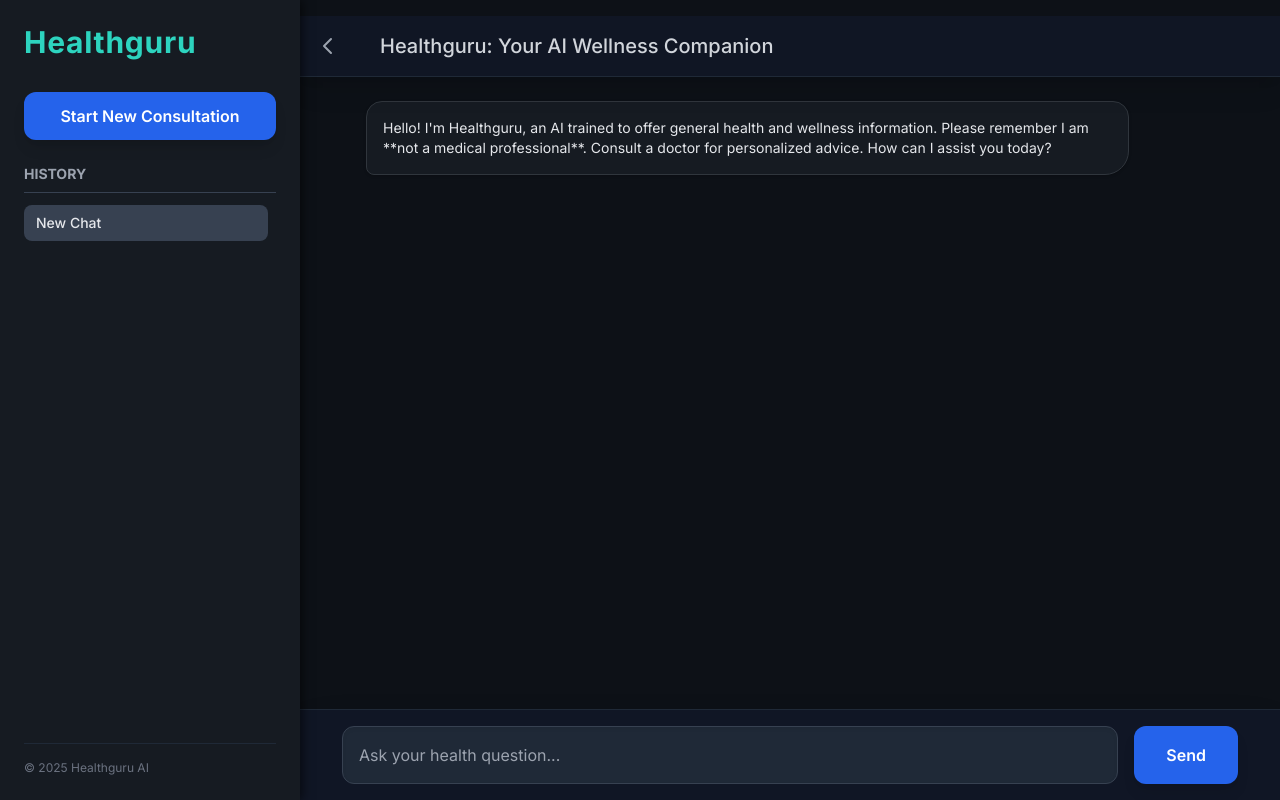
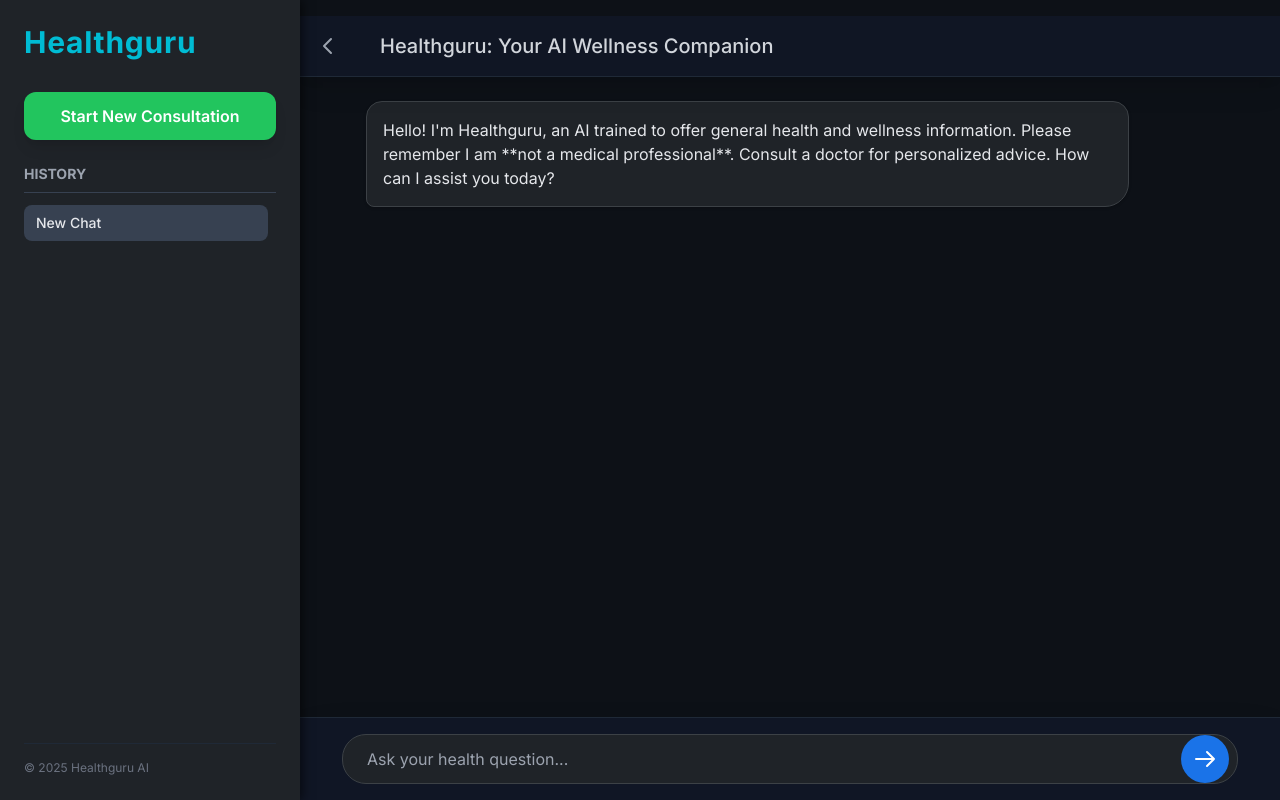
Before and after one commit to Zephieeeeee/Healthguru, a Flask app: page / in a window 1280 px wide. Run offline with Flask 3, Linux system fonts and the light colour scheme; some libraries are stand-ins or nearby versions.

```diff
--- a/templates/index.html
+++ b/templates/index.html
@@ -15,14 +15,15 @@
     <style>
         /* Define color variables for easy theming */
         :root {
-            --color-primary: #2563eb; /* Indigo-600 */
-            --color-secondary: #2dd4bf; /* Teal-400 */
+            --color-primary: #1a73e8; /* Blue for primary action */
+            --color-secondary: #00bcd4; /* Cyan/Teal for accents */
             --color-bg-dark: #0d1117;
-            --color-bg-sidebar: #161b22;
-            --color-bg-ai: #161b22;
-            --color-bg-user: #1f2937;
+            --color-bg-sidebar: #1f2328; /* Slightly lighter sidebar for better contrast */
+            --color-bg-ai: #1f2328;
+            --color-bg-user: #354152;
             --color-text-light: #e5e7eb;
-            --color-border: #30363d;
+            --color-border: #3c4146;
+            --color-input-border-focus: #1a73e8; /* Blue focus color */
         }
 
         body {
@@ -34,7 +35,7 @@
 
         /* Utility classes based on variables */
         .accent-bg { background-color: var(--color-primary); }
-        .accent-bg:hover { background-color: #1d4ed8; } /* Indigo-700 equivalent */
+        .accent-bg:hover { background-color: #1562c5; }
         .accent-text { color: var(--color-secondary); }
 
         /* Message Bubbles - Refined Contrast and Shapes */
@@ -86,6 +87,45 @@
             #history-sidebar.active { transform: translateX(0); }
             #main-content { margin-left: 0; }
         }
+
+        /* New Modern Input Styling */
+        #input-container {
+            background-color: var(--color-bg-ai);
+            border: 1px solid var(--color-border);
+            border-radius: 1.5rem; /* Rounded pill shape */
+            transition: box-shadow 0.3s ease-in-out;
+        }
+
+        #input-container:focus-within {
+            /* Mimic the subtle focus ring of Gemini */
+            border-color: var(--color-input-border-focus);
+            box-shadow: 0 0 0 4px rgba(26, 115, 232, 0.3), 0 1px 3px rgba(0,0,0,0.3);
+        }
+
+        #user-input {
+            background-color: transparent;
+            border: none;
+            padding: 0.75rem 1.5rem; /* Tweak padding for better feel */
+            outline: none;
+            color: var(--color-text-light);
+        }
+
+        #send-button {
+            background-color: var(--color-primary);
+            border-radius: 50%; /* Make button circular */
+            width: 3rem;
+            height: 3rem;
+            display: flex;
+            align-items: center;
+            justify-content: center;
+            margin-right: 0.5rem;
+        }
+
+        #send-button:disabled {
+            background-color: #3b82f6; /* Lighter blue for disabled state */
+            opacity: 0.5;
+            cursor: not-allowed;
+        }
     </style>
 </head>
 <body id="body-container">
@@ -96,7 +136,7 @@
         <h1 class="text-3xl font-bold accent-text mb-8 tracking-wide">Healthguru</h1>
 
         <!-- New Chat Button -->
-        <a href="/new_chat" class="w-full text-center accent-bg text-white font-semibold py-3 px-4 rounded-xl shadow-lg mb-6 transition duration-150 ease-in-out transform hover:scale-[1.01]">
+        <a href="/new_chat" class="w-full text-center bg-green-500 hover:bg-green-600 text-white font-semibold py-3 px-4 rounded-xl shadow-lg mb-6 transition duration-150 ease-in-out transform hover:scale-[1.01]">
             Start New Consultation
         </a>
 
@@ -151,7 +191,7 @@
 
             <!-- Greeting Message -->
             <div class="flex justify-start">
-                <div class="message-bubble-ai p-4 text-sm">
+                <div class="message-bubble-ai p-4 text-base">
                     Hello! I'm Healthguru, an AI trained to offer general health and wellness information. Please remember I am **not a medical professional**. Consult a doctor for personalized advice. How can I assist you today?
                 </div>
             </div>
@@ -160,27 +200,27 @@
             {% for message in messages %}
                 {% if message.role == 'user' %}
                     <div class="flex justify-end">
-                        <div class="message-bubble-user p-4 text-sm">
+                        <div class="message-bubble-user p-4 text-base">
                             {{ message.parts[0].text }}
                         </div>
                     </div>
                 {% elif message.role == 'model' %}
                     <div class="flex justify-start">
-                        <div class="message-bubble-ai p-4 whitespace-pre-wrap text-sm">
+                        <div class="message-bubble-ai p-4 whitespace-pre-wrap text-base">
                             {{ message.parts[0].text }}
                         </div>
                     </div>
                 {% endif %}
             {% endfor %}
 
-            <!-- Loading Indicator (MOVED TO BE RIGHT BEFORE SCROLL ANCHOR) -->
+            <!-- Loading Indicator -->
             <div id="loading-indicator" class="flex justify-start hidden">
                 <div class="message-bubble-ai p-4">
                     <div class="flex items-center space-x-2">
                         <div class="w-3 h-3 bg-teal-400 rounded-full animate-pulse"></div>
                         <div class="w-3 h-3 bg-teal-400 rounded-full animate-pulse delay-75"></div>
                         <div class="w-3 h-3 bg-teal-400 rounded-full animate-pulse delay-150"></div>
-                        <span class="text-sm font-medium text-gray-300">Healthguru is formulating its response...</span>
+                        <span class="text-base font-medium text-gray-300">Healthguru is formulating its response...</span>
                     </div>
                 </div>
             </div>
@@ -189,23 +229,30 @@
             <div id="scroll-anchor"></div>
         </div>
 
-        <!-- INPUT FOOTER -->
+        <!-- INPUT FOOTER - MODERN SINGLE BOX -->
         <div class="sticky bottom-0 bg-gray-900/90 backdrop-blur-sm p-4 border-t border-gray-800 shadow-2xl">
-            <div class="max-w-4xl mx-auto flex space-x-4">
+            <div class="max-w-4xl mx-auto flex items-center justify-center">
+
+                <div id="input-container" class="flex items-center w-full max-w-4xl">
                     <input
                         type="text"
                         id="user-input"
                         placeholder="Ask your health question..."
-                    class="flex-grow p-4 rounded-xl bg-gray-800 text-white border border-gray-700 focus:ring-teal-400 focus:border-teal-400 transition duration-200 ease-in-out shadow-inner"
+                        class="flex-grow text-base"
                         onkeypress="if(event.key === 'Enter') { sendMessage(); }"
                     >
                     <button
                         onclick="sendMessage()"
                         id="send-button"
-                    class="accent-bg hover:bg-indigo-700 text-white font-semibold py-4 px-8 rounded-xl shadow-lg transition duration-200 ease-in-out transform hover:scale-[1.02]"
+                        class="text-white transition duration-200 ease-in-out transform hover:scale-[1.05]"
                     >
-                    Send
+                        <!-- Send Arrow Icon -->
+                        <svg xmlns="http://www.w3.org/2000/svg" class="h-6 w-6" fill="none" viewBox="0 0 24 24" stroke="currentColor" stroke-width="2">
+                            <path stroke-linecap="round" stroke-linejoin="round" d="M14 5l7 7m0 0l-7 7m7-7H3" />
+                        </svg>
                     </button>
+                </div>
+
             </div>
         </div>
 
@@ -312,22 +359,43 @@
             appendMessage(message, 'user');
             userInput.value = '';
 
-            // 2. UI State change to loading (Loading indicator is now correctly positioned after the new user message)
+            // 2. UI State change to loading
             loadingIndicator.classList.remove('hidden');
             userInput.disabled = true;
             sendButton.disabled = true;
             scrollToBottom();
 
             try {
-                const response = await fetch('/chat', {
+                // Implementing simple exponential backoff for the fetch call
+                let response;
+                let data;
+                const maxRetries = 3;
+                let delay = 1000;
+
+                for (let i = 0; i < maxRetries; i++) {
+                    try {
+                        response = await fetch('/chat', {
                             method: 'POST',
                             headers: { 'Content-Type': 'application/json' },
                             body: JSON.stringify({ message: message, chat_id: currentChatId })
                         });
 
-                const data = await response.json();
+                        if (response.ok) {
+                            data = await response.json();
+                            break; // Success
+                        }
+                    } catch (error) {
+                        // Network error, log and retry
+                        if (i < maxRetries - 1) {
+                            await new Promise(resolve => setTimeout(resolve, delay));
+                            delay *= 2;
+                        } else {
+                            throw error; // Re-throw if last attempt failed
+                        }
+                    }
+                }
 
-                if (response.ok) {
+                if (response && response.ok) {
                     // 3. Remove loading indicator and append AI response
                     loadingIndicator.classList.add('hidden');
                     appendMessage(data.response, 'model');
@@ -338,10 +406,15 @@
                         return;
                     }
 
-                } else {
-                    // Handle server errors
+                } else if (response) {
+                    // Handle server errors (e.g., 4xx, 5xx not caught by fetch.catch)
+                    data = await response.json();
                     loadingIndicator.classList.add('hidden');
                     appendMessage(`Error: ${data.error || 'Could not get response from AI.'}`, 'error');
+                } else {
+                     // Should only happen if max retries failed due to network
+                    loadingIndicator.classList.add('hidden');
+                    appendMessage('An unexpected network error occurred after multiple retries.', 'error');
                 }
 
             } catch (error) {
@@ -364,13 +437,13 @@
 
             if (role === 'user') {
                 messageContainer.className = 'flex justify-end';
-                bubble.className = 'message-bubble-user p-4 whitespace-pre-wrap text-sm';
+                bubble.className = 'message-bubble-user p-4 whitespace-pre-wrap text-base';
             } else if (role === 'model') {
                 messageContainer.className = 'flex justify-start';
-                bubble.className = 'message-bubble-ai p-4 whitespace-pre-wrap text-sm';
+                bubble.className = 'message-bubble-ai p-4 whitespace-pre-wrap text-base';
             } else if (role === 'error') {
                 // Distinct styling for error messages
-                bubble.className = 'p-4 whitespace-pre-wrap bg-red-800 text-white rounded-xl border border-red-700 text-sm';
+                bubble.className = 'p-4 whitespace-pre-wrap bg-red-800 text-white rounded-xl border border-red-700 text-base';
                 messageContainer.className = 'flex justify-start';
             }
 
@@ -378,8 +451,9 @@
             const formattedText = text.replace(/\*\*(.*?)\*\*/g, '<strong>$1</strong>');
 
             bubble.innerHTML = formattedText;
-            messageContainer.appendChild(bubble);
-            chatWindow.insertBefore(messageContainer, loadingIndicator); // Insert before loading indicator, which is before the anchor
+
+            // Insert the new message right before the loading indicator
+            chatWindow.insertBefore(messageContainer, loadingIndicator);
         }
 
     </script>
```
Lines whose indentation alone changed are shown as unchanged.
